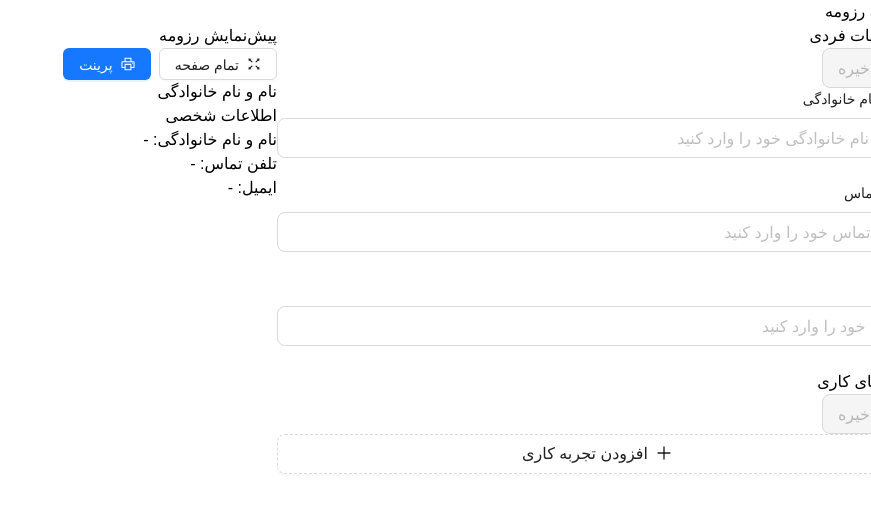
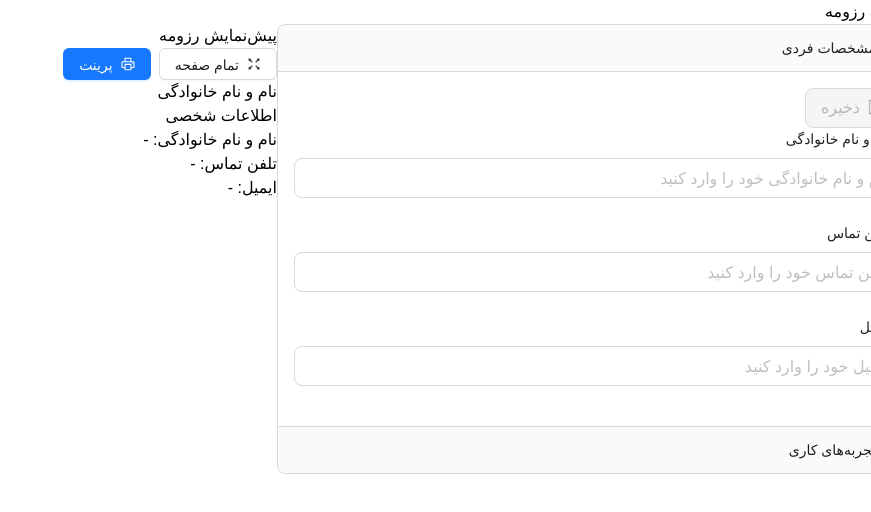
Before and after one commit to mohsensami/cv-builder, a React (Vite) app: page / in a window 1280 px wide. Shown: the top 512 px of the page, without its empty margins (409-1280 px from the left). Built offline with nearby package versions, Linux system fonts and the light colour scheme; a small style sheet from the web is missing.

Commit message:
Collapse component adntd added

```diff
--- a/src/components/CVForm/CVForm.tsx
+++ b/src/components/CVForm/CVForm.tsx
@@ -1,4 +1,4 @@
-import { Form, Input, Button, message } from 'antd'
+import { Form, Input, Button, message, Collapse } from 'antd'
 import { SaveOutlined } from '@ant-design/icons'
 import { useState, useEffect } from 'react'
 import { useCV } from '../../contexts'
@@ -46,12 +46,16 @@ const CVForm = () => {
   }
 
   return (
-    <div className="space-y-8">
+    <Collapse
+      accordion
+      defaultActiveKey={['personal-info']}
+      items={[
+        {
+          key: 'personal-info',
+          label: 'مشخصات فردی',
+          children: (
             <div className="space-y-6">
-        <div className="flex justify-between items-center">
-          <h2 className="text-2xl font-semibold text-gray-700">
-            مشخصات فردی
-          </h2>
+              <div className="flex justify-end items-center">
                 <Button
                   type="primary"
                   icon={<SaveOutlined />}
@@ -111,11 +115,19 @@ const CVForm = () => {
                 </div>
               </Form>
             </div>
-
-      <div className="border-t border-gray-200 pt-8">
+          ),
+        },
+        {
+          key: 'work-experience',
+          label: 'تجربه‌های کاری',
+          children: (
+            <div className="pt-2">
               <WorkExperienceForm />
             </div>
-    </div>
+          ),
+        },
+      ]}
+    />
   )
 }
 
```
Lines whose indentation alone changed are shown as unchanged.
